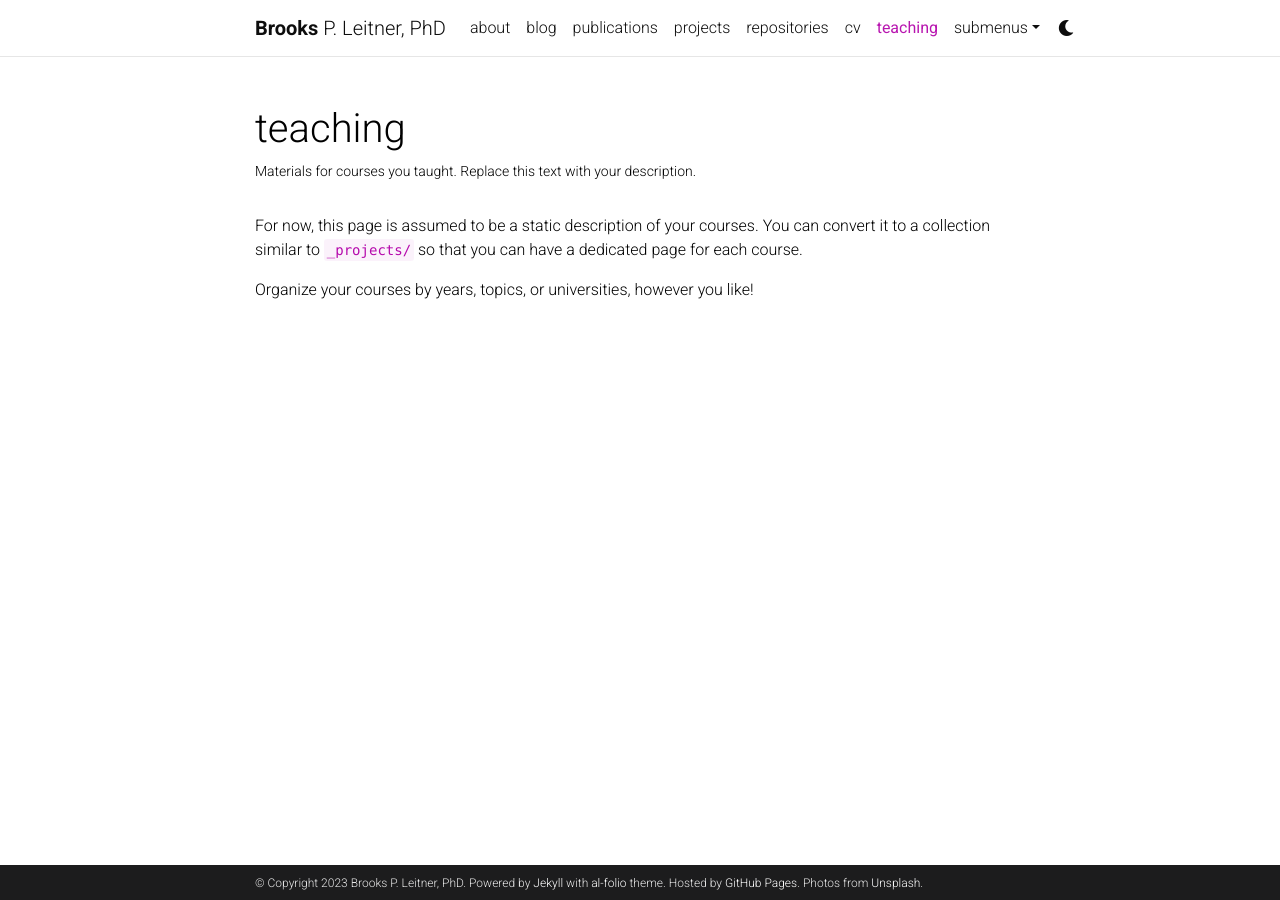
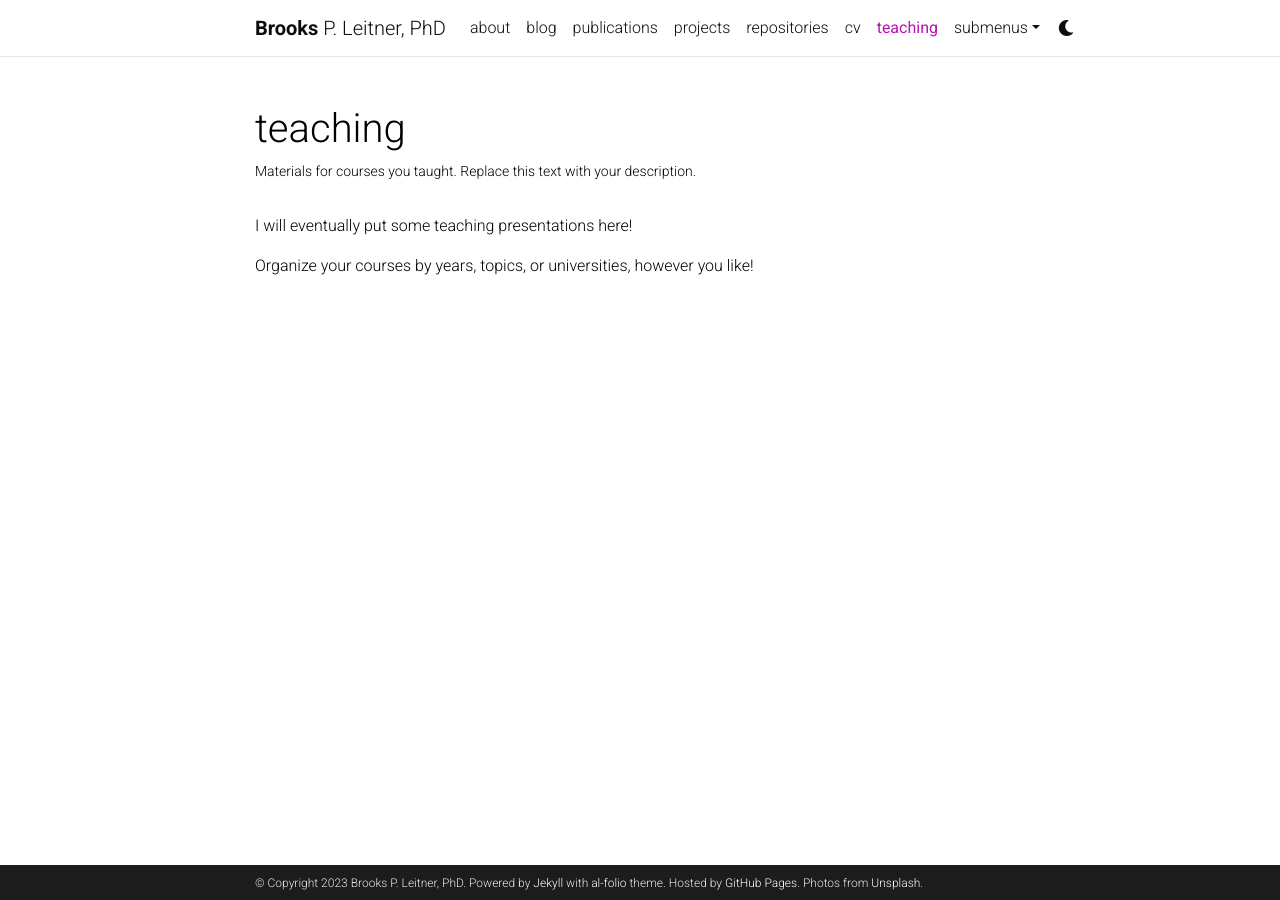
Before and after one commit to BrooksLeitner/BrooksLeitner.github.io, a Jekyll site: the page built from _pages/teaching.md, in a window 1280 px wide. Built offline with Jekyll 4.4.1, drawn with Linux system fonts in a browser that asks for light colours; comment, search, counter and statistics services are not loaded; a style sheet for code colours, icons or effects is not loaded.

Commit message:
update teaching

```diff
--- a/_pages/teaching.md
+++ b/_pages/teaching.md
@@ -7,6 +7,6 @@
 nav_order: 5
 ---
 
-For now, this page is assumed to be a static description of your courses. You can convert it to a collection similar to `_projects/` so that you can have a dedicated page for each course.
+I will eventually put some teaching presentations here!
 
 Organize your courses by years, topics, or universities, however you like!
```
